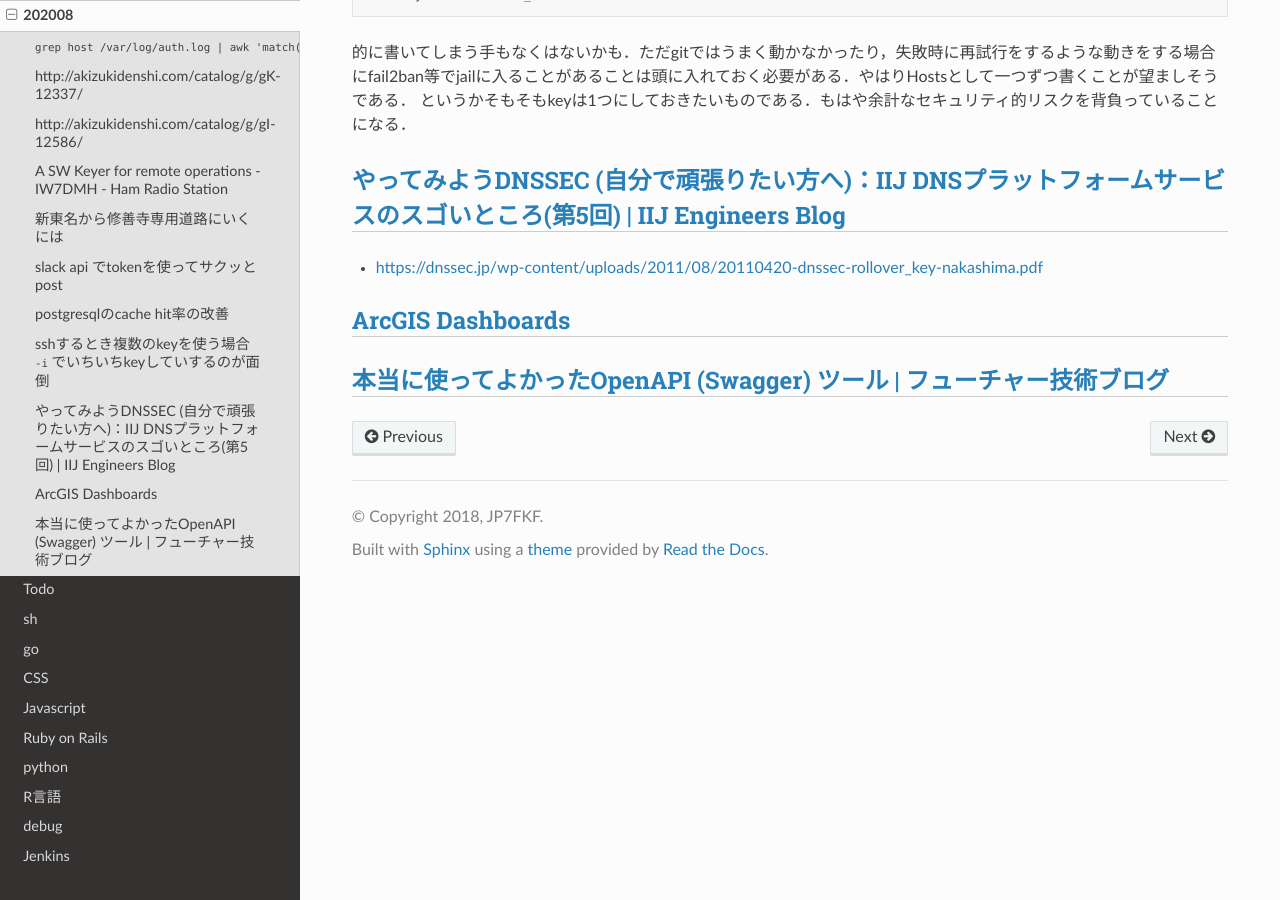
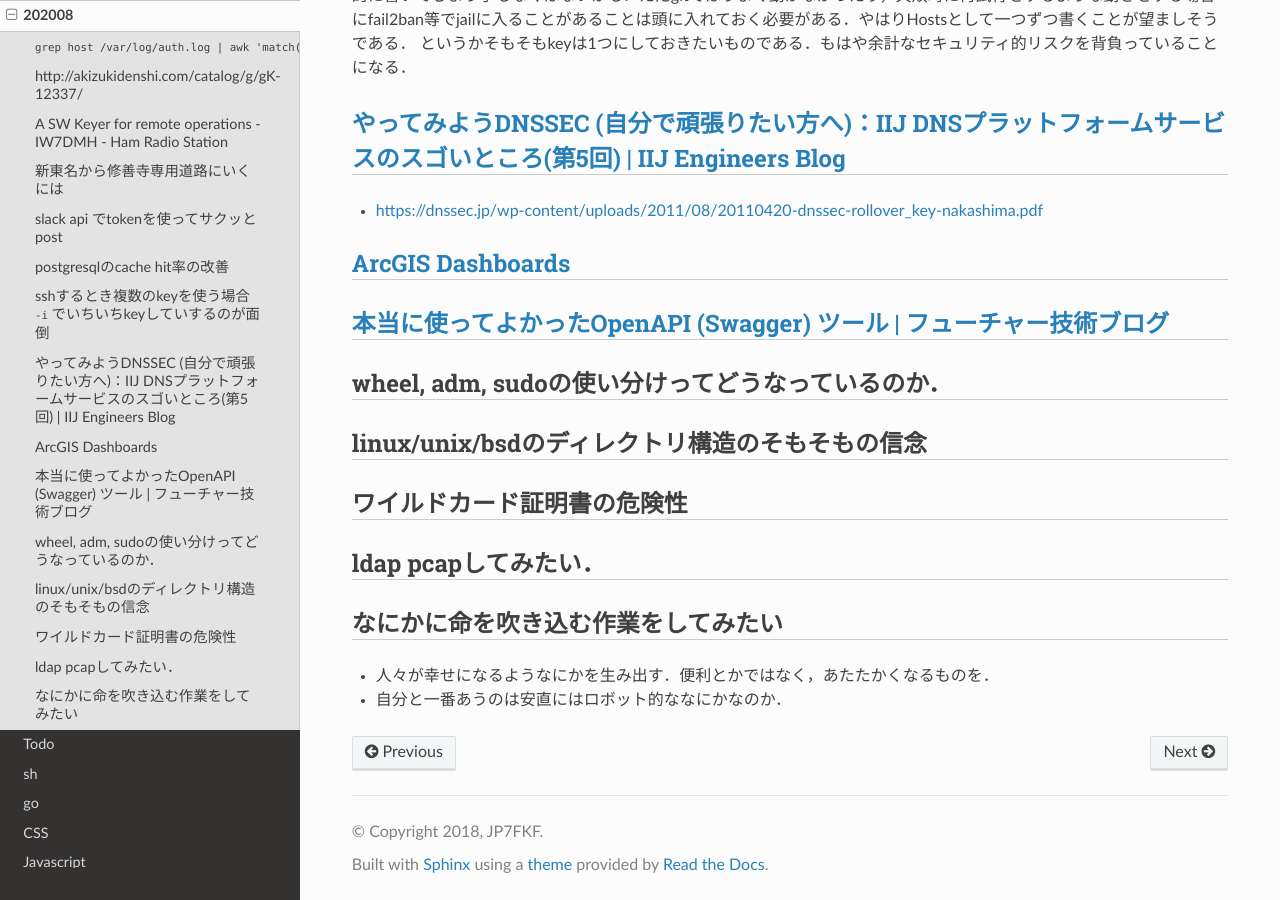
Before and after one commit to jp7fkf/JP7FKF-Warehouse, a Sphinx documentation site: the page built from source/dialy/202008.md, in a window 1280 px wide and 900 px high, scrolled down 1267 px. Built offline with Sphinx 7.4.7 and the Read the Docs theme 2.0.0, drawn with Linux system fonts in a browser that asks for light colours; some of the changed text lies outside the part shown.

Commit message:
2020-08-21 12:12:47 JST

```diff
--- a/source/_static/html/index.html
+++ b/source/_static/html/index.html
@@ -52,8 +52,8 @@
       <li><a href="https://qiita.com/jp7fkf">Qiita</a></li>
       <li><a href="http://amzn.asia/f2Ravi2">Amazon Wishlist</a></li>
     </ul>
-    <li>顧みて，よかったと思える生き方を．</li>
-    <li>いい"モノ"をつくること，技術を使って未来に進むことに価値を感じています</li>
+    <li>顧みて，幸運だったと思える生き方を．</li>
+    <li>いい"モノ"をつくること，技術を使って未来に進むことに価値を感じています．</li>
     <li>人生の意義的には，この世界でできる限り多くの経験をしてみたいなって思っています．</li>
     <li>そのために必要なお金は時間をかけずに集め，残った人生の時間を経験に使っていきたい．お金集めも楽しい経験になれば本望かもしれません．</li>
 </ul>
--- a/source/dialy/202008.md
+++ b/source/dialy/202008.md
@@ -3,8 +3,6 @@
 ## `grep host /var/log/auth.log | awk 'match($0, /r?host=[0-9.]*/) {print substr($0, RSTART, RLENGTH)}' | sort | uniq`
 
 ## http://akizukidenshi.com/catalog/g/gK-12337/
-
-## http://akizukidenshi.com/catalog/g/gI-12586/
 
 ## [A SW Keyer for remote operations - IW7DMH - Ham Radio Station](https://iw7dmh.jimdofree.com/utilities-for-remote-operations/sw-keyer-for-remote-operations/)
 
@@ -53,3 +51,15 @@ IdentityFile ~/.ssh/id_ecdsa521
 ## [ArcGIS Dashboards](https://gisanddata.maps.arcgis.com/apps/opsdashboard/index.html#/bda7594740fd40299423467b48e9ecf6)
 
 ## [本当に使ってよかったOpenAPI (Swagger) ツール | フューチャー技術ブログ](https://future-architect.github.io/articles/20191008/)
+
+## wheel, adm, sudoの使い分けってどうなっているのか．
+
+## linux/unix/bsdのディレクトリ構造のそもそもの信念
+
+## ワイルドカード証明書の危険性
+
+## ldap pcapしてみたい．
+
+## なにかに命を吹き込む作業をしてみたい
+- 人々が幸せになるようなにかを生み出す．便利とかではなく，あたたかくなるものを．
+- 自分と一番あうのは安直にはロボット的ななにかなのか．
```
